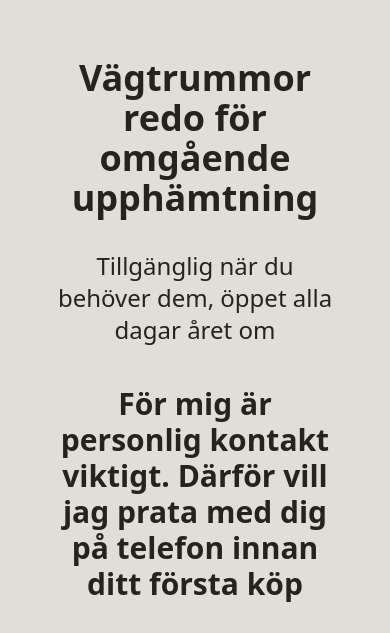
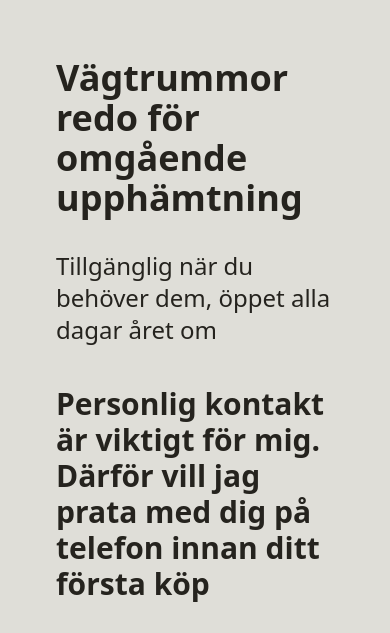
Before and after one commit to Kjellsson1998/HKvagtrummorT3, a website: page index.html in a window 390 px wide. Shown: the part 170-803 px from the top of the page. Drawn offline with Linux system fonts and the light colour scheme.

Commit message:
left centrering och text omformulering

```diff
--- a/index.html
+++ b/index.html
@@ -130,7 +130,7 @@
       </div>
     </nav>
 
-    <!-- Hero Section npx @tailwindcss/cli -i ./src/input.css -o ./src/output.css --watch  -->
+    <!-- Hero Section -->
     <section
       class="flex flex-wrap items-center justify-center min-h-screen bg-DGreenC-100 dark:bg-DGreenC-600 text-DGreenC-800 dark:text-DGreenC-100"
     >
@@ -145,7 +145,7 @@
           <header
             class="container px-4 lg:flex mt-10 items-center h-full lg:mt-0"
           >
-            <div class="w-full text-center p-10">
+            <div class="w-full  lg:text-center text-left p-10">
               <h1 class="text-4xl lg:text-6xl font-bold mb-8">
                 Vägtrummor redo för omgående upphämtning
               </h1>
@@ -154,7 +154,7 @@
                 Tillgänglig när du behöver dem, öppet alla dagar året om
               </p>
               <p class="text-3xl mb-10 font-semibold">
-                För mig är personlig kontakt viktigt. Därför vill jag prata med dig på telefon innan ditt första köp
+                Personlig kontakt är viktigt för mig. Därför vill jag prata med dig på telefon innan ditt första köp
               </p>
               <a
                 href="tel:+46703909051"
```
Also changed, not shown: src/output.css.
